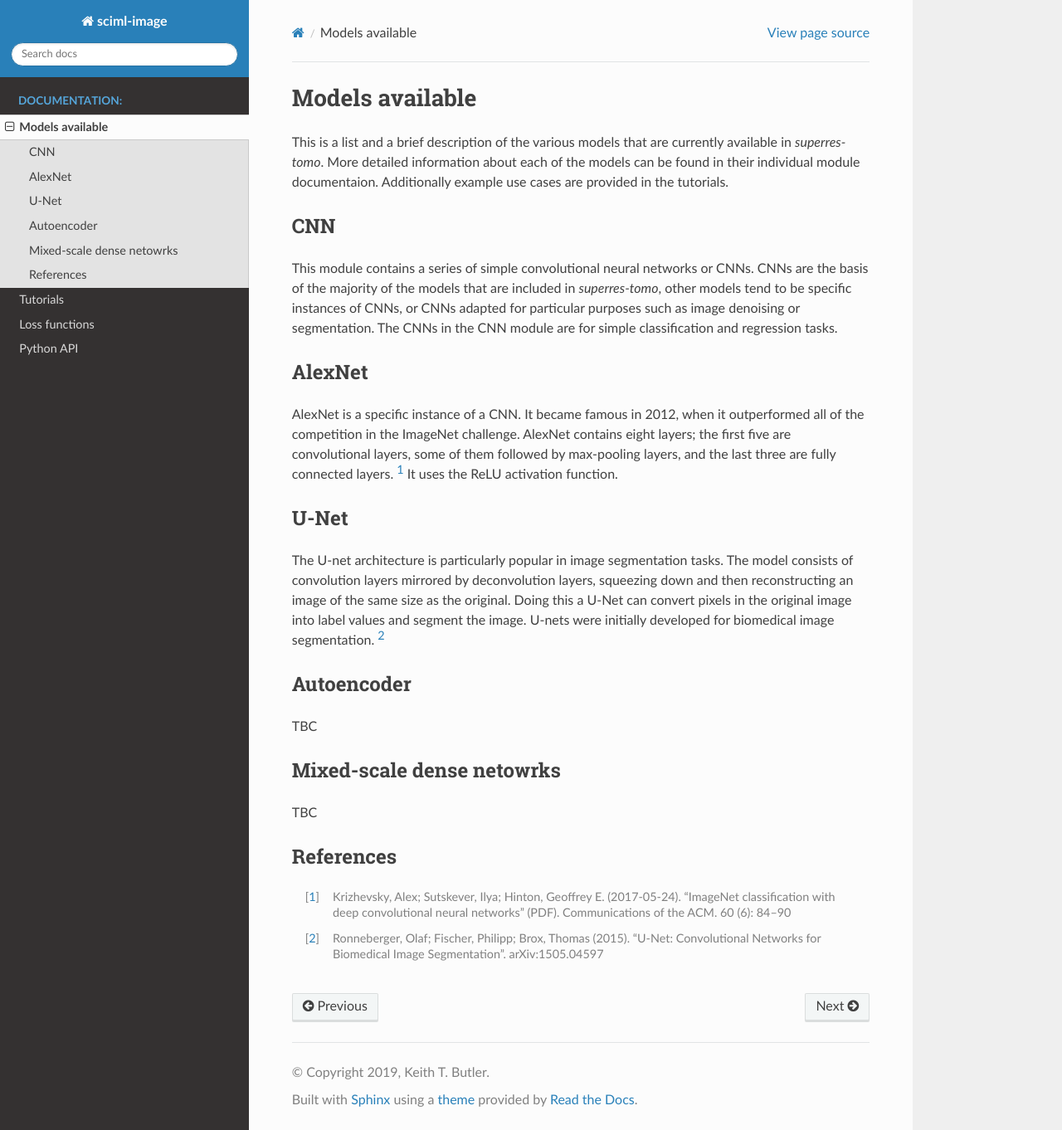
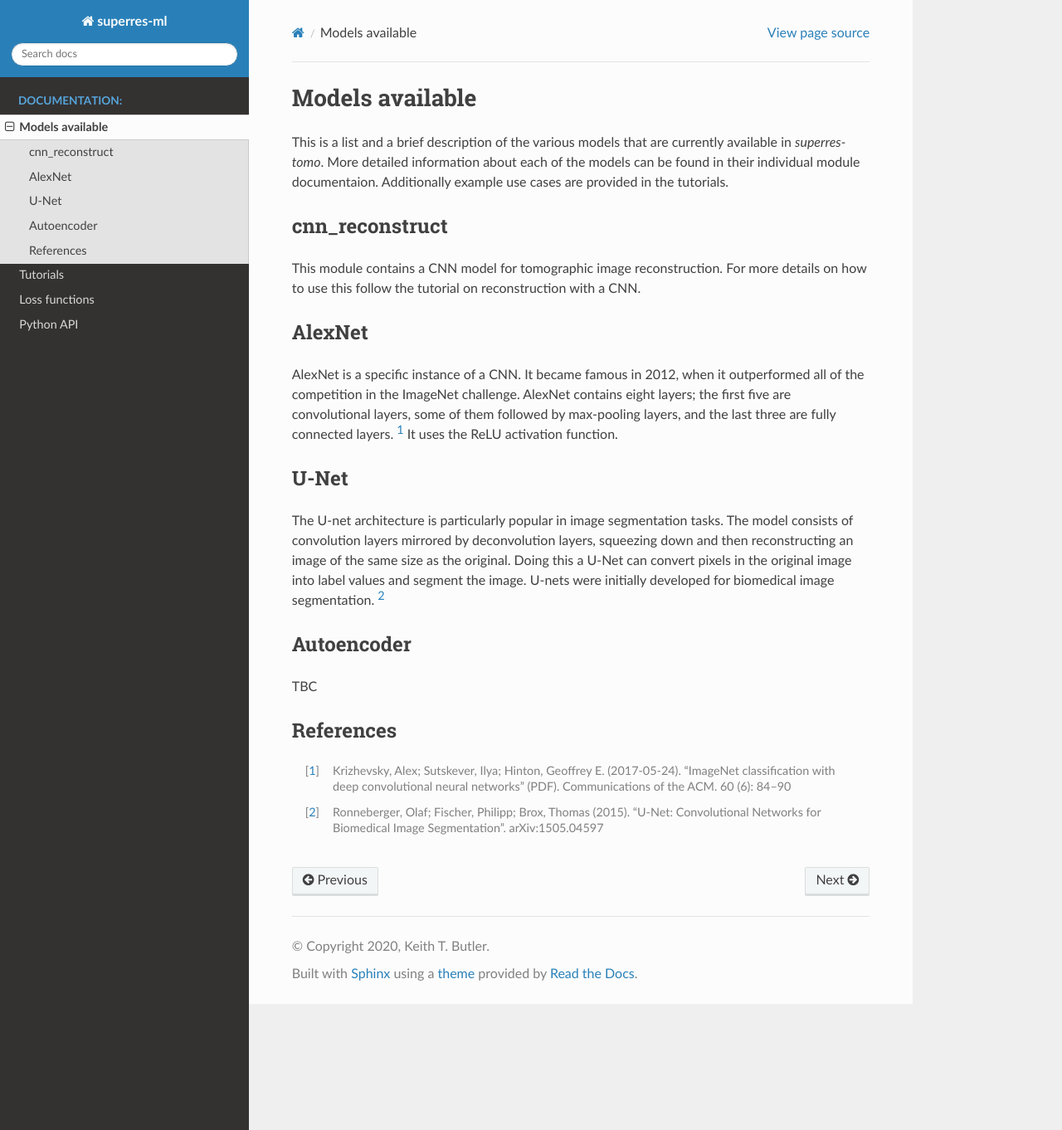
Before and after one commit to keeeto/super_tomo_py, a Sphinx documentation site: the page built from docs/source/models.rst, in a window 1280 px wide and 1362 px high. Shown: the whole window at 83% size. Built offline with Sphinx 7.4.7 and the Read the Docs theme 2.0.0, drawn with Linux system fonts in a browser that asks for light colours.

Commit message:
update the docs

```diff
--- a/docs/source/conf.py
+++ b/docs/source/conf.py
@@ -17,8 +17,8 @@ sys.path.insert(0, os.path.abspath('/home/mts87985/src/'))
 
 # -- Project information -----------------------------------------------------
 
-project = 'sciml-image'
-copyright = '2019, Keith T. Butler'
+project = 'superres-ml'
+copyright = '2020, Keith T. Butler'
 author = 'Keith T. Butler'
 
 # The full version, including alpha/beta/rc tags
--- a/docs/source/models.rst
+++ b/docs/source/models.rst
@@ -8,14 +8,11 @@ their individual module documentaion. Additionally example use cases are provide
 tutorials.
 
 
-CNN
-###
+cnn_reconstruct
+###############
 
-This module contains a series of simple convolutional neural networks or CNNs. CNNs are the
-basis of the majority of the models that are included in `superres-tomo`, other models tend to
-be specific instances of CNNs, or CNNs adapted for particular purposes such as image denoising
-or segmentation. The CNNs in the CNN module are for simple classification and regression tasks.
-
+This module contains a CNN model for tomographic image reconstruction. For more details on
+how to use this follow the tutorial on reconstruction with a CNN.
 
 AlexNet
 #######
@@ -39,11 +36,6 @@ Autoencoder
 
 TBC
 
-Mixed-scale dense netowrks
-##########################
-
-TBC
-
 References
 ##########
 
```
Also changed, not shown: docs/source/tutorials.rst (+7 -0 lines).
